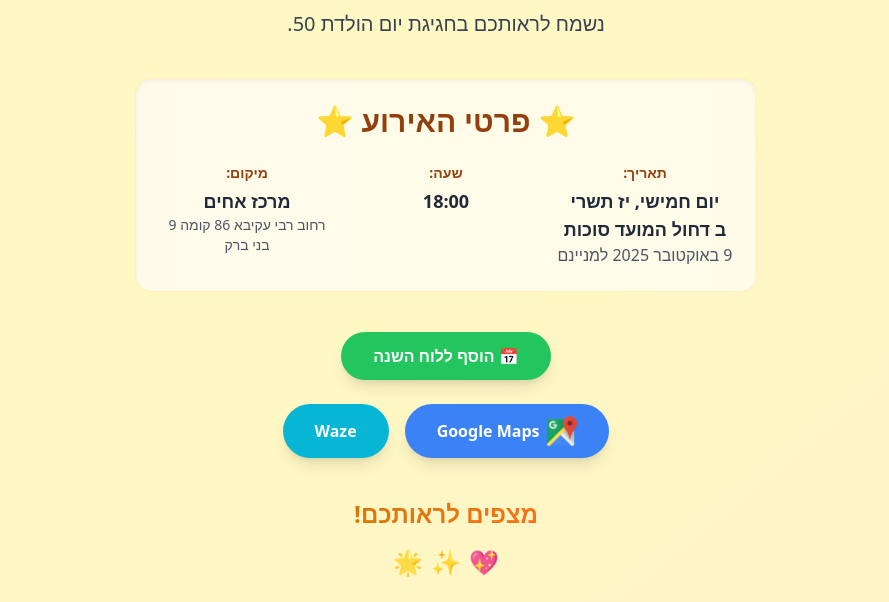
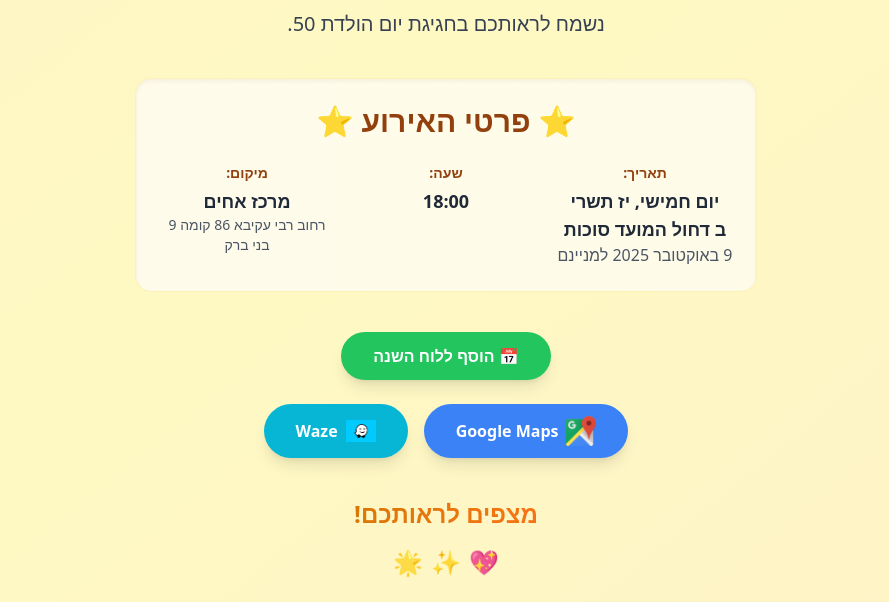
Before and after one commit to yosefhor/birthday-50, a plain HTML site: page index.html in a window 1280 px wide. Shown: the part 438-1040 px from the top of the page, without its empty margins (194-1083 px from the left). Drawn offline with nearby package versions, Linux system fonts and the light colour scheme.

Commit message:
fix waze symbol

```diff
--- a/index.html
+++ b/index.html
@@ -109,8 +109,9 @@
       class="bg-blue-500 hover:bg-blue-600 text-white px-8 py-3 rounded-full font-semibold shadow-lg flex items-center justify-center gap-2 transition transform hover:scale-105">
       <img src="256px-Maps.png" alt="Waze" width="30" height="30">
       Google Maps</a>
-    <a href="https://waze.com/ul?ll=32.085299,34.833868&navigate=yes" target="_blank" class="bg-cyan-500 hover:bg-cyan-600 text-white px-8 py-3 rounded-full font-semibold shadow-lg flex items-center justify-center gap-2 transition transform hover:scale-105>
-      <img src="waze.png" alt="Waze" width="30" height="30">
+    <a href="https://waze.com/ul?ll=32.085299,34.833868&navigate=yes" target="_blank"
+      class="bg-cyan-500 hover:bg-cyan-600 text-white px-8 py-3 rounded-full font-semibold shadow-lg flex items-center justify-center gap-2 transition transform hover:scale-105">
+      <img src=" waze.png" alt="Waze" width="30" height="30">
       Waze</a>
   </div>
 
```
Lines whose indentation alone changed are shown as unchanged.
